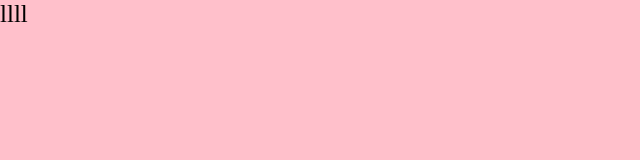
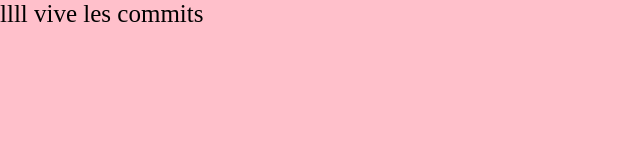
Before and after one commit to Paolin-77/test_gulp_six, a plain HTML site: page index.html in a window 1280 px wide. Shown: the whole page, without its empty margins (0-640 px from the left). Drawn offline with Linux system fonts and the light colour scheme.

Commit message:
second commit

```diff
--- a/index.html
+++ b/index.html
@@ -9,6 +9,8 @@
 </head>
 <body>llll
 
+    vive les commits
+
 
     <script src="js/main.min.js"></script>
 </body>
```
